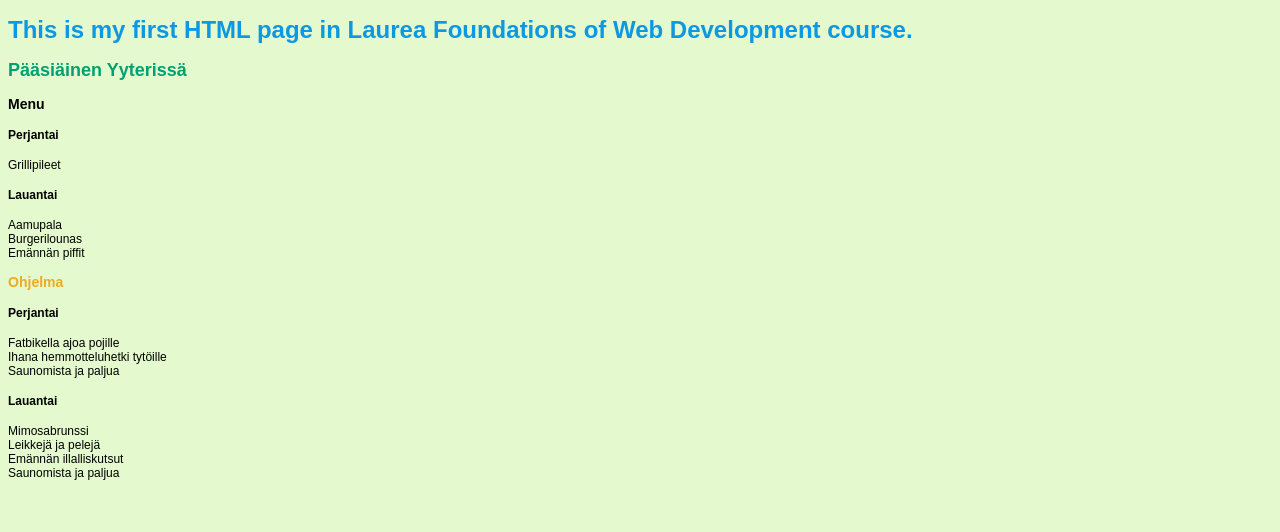
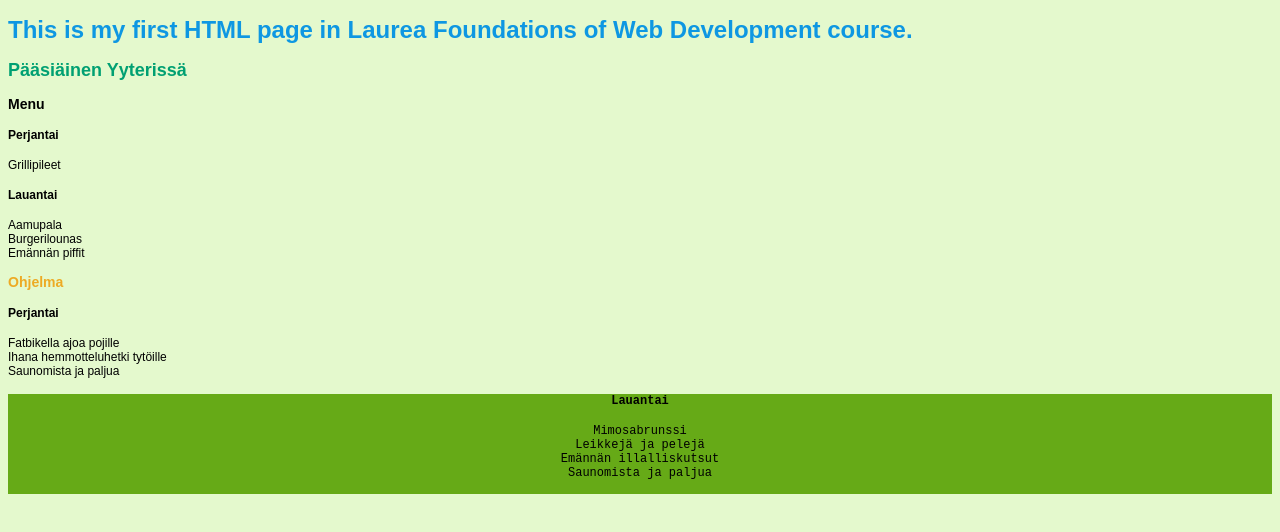
Before and after one commit to kairila/kairila.github.io, a plain HTML site: page index.html in a window 1280 px wide. Drawn offline with Linux system fonts and the light colour scheme.

Commit message:
Update index.html

```diff
--- a/index.html
+++ b/index.html
@@ -19,6 +19,12 @@
 
       #kolmos-otsikko {
       color: #edaa24;
+      }
+
+      .jeejee {
+      text-align: center;
+      background-color: #66aa17;
+      font-family: monospace;
       }
 
     </style>
@@ -45,12 +51,14 @@
   Ihana hemmotteluhetki tytöille<br>
   Saunomista ja paljua<br>
 
-      <h4>Lauantai</h4>
+     <div class="jeejee">
+       <h4>Lauantai</h4>
   Mimosabrunssi<br>
   Leikkejä ja pelejä<br>
   Emännän illalliskutsut<br>
   Saunomista ja paljua<br>
   <br>
+  </div>
 
 
 </body>
```
